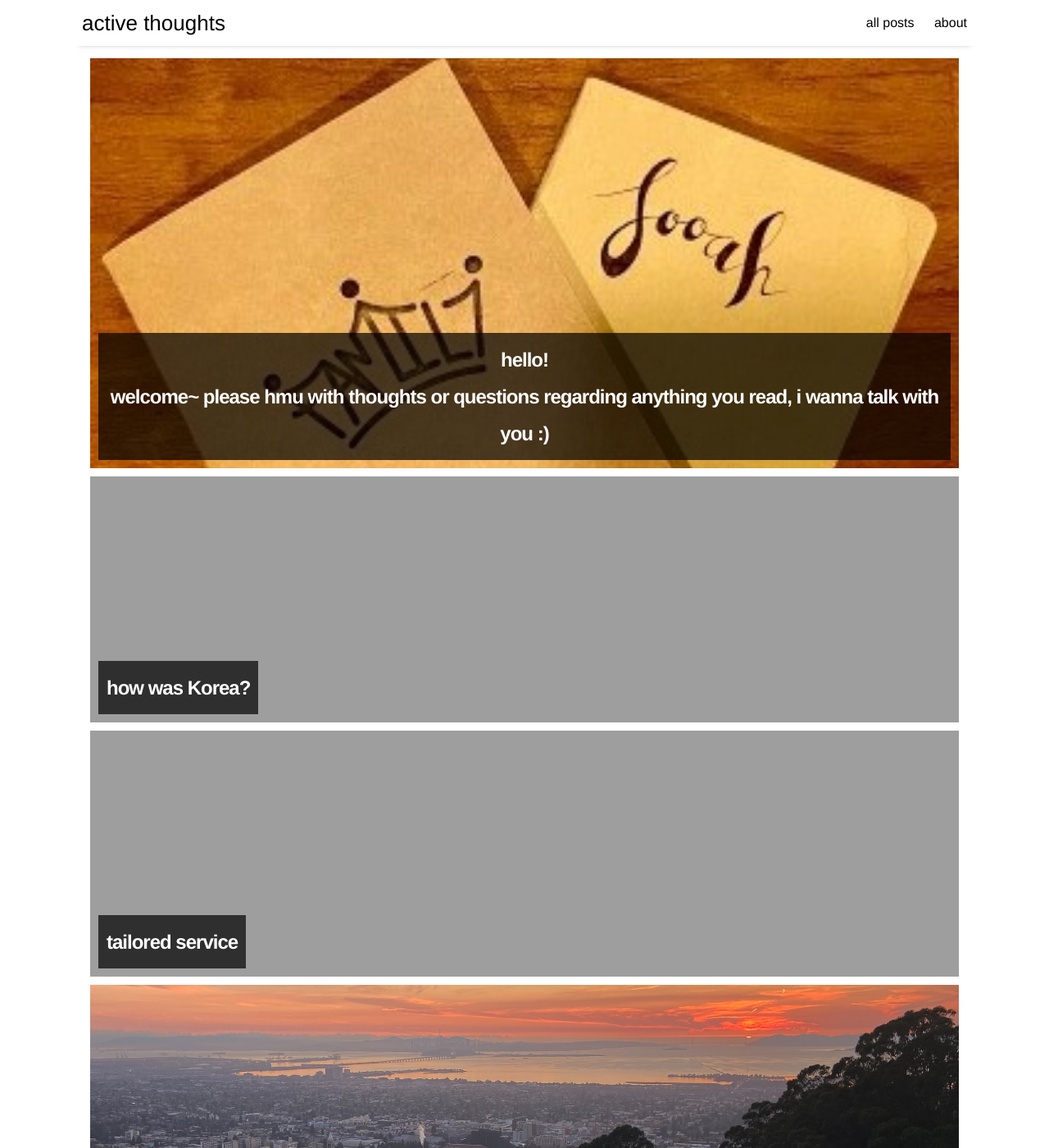
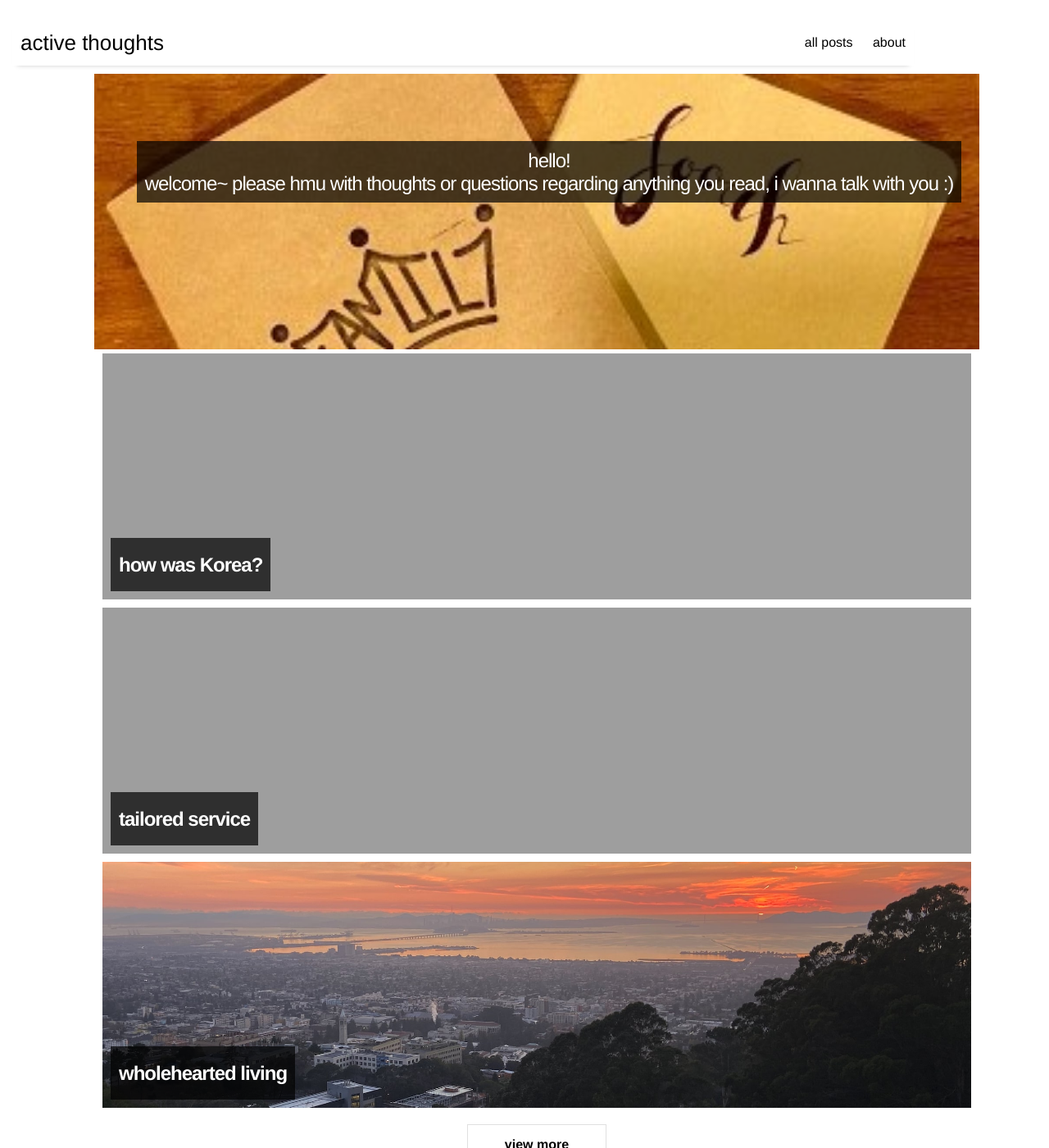
Before and after one commit to thoughtshso/blog, a Jekyll site: the page built from index.html, in a window 1280 px wide and 1400 px high. Shown: the whole window at 82% size. Built offline with Jekyll 4.4.1, drawn with Linux system fonts in a browser that asks for light colours; nearby versions of some CDN libraries; the list of posts is cut into pages by our own code.

Commit message:
[masthead] change style

```diff
--- a/_includes/masthead.html
+++ b/_includes/masthead.html
@@ -1,8 +1,6 @@
-<article>
-  <a href="{{ site.url }}">
-    <div class="masthead" style="background-image:url({{ site.url }}/assets/img/journals.jpg)">
-      <h2><span>hello! <br \>
-          welcome~ please hmu with thoughts or questions regarding anything you read, i wanna talk with you :)</span></h2>
-    </div>
-  </a>
-</article>
+<header class="masthead" style="background-image:url({{ site.url }}/assets/img/journals.jpg); min-height: 70%;">
+  <div class="container">
+    <h2><span>hello! <br \>
+        welcome~ please hmu with thoughts or questions regarding anything you read, i wanna talk with you :)</span></h2>
+  </div>
+</header>
--- a/_sass/_home.scss
+++ b/_sass/_home.scss
@@ -64,25 +64,27 @@
 */
 
 .masthead {
-  height: 500px;
-  margin: 5px 10px 10px;
-  background-position: center;
-  background-repeat: no-repeat;
+  padding-top: 3rem !important;
+  padding-bottom: 3rem !important;
+  background: no-repeat center center scroll;
   background-size: cover;
   position: relative;
+  height: 15rem;
+  max-width: $container-width;
 }
 .masthead h2 {
   text-align: center;
   bottom: 0;
   margin: 0;
   padding: 10px;
-  position: absolute;
+  vertical-align: middle;
 }
 .masthead h2 span {
-  text-align: center;
   display: inline-block;
   color: white;
-  font: bold 24px/45px Helvetica, Sans-Serif;
+  font: 1em;
+  font-weight: normal;
+  line-height: 1.15;
   letter-spacing: -1px;
   background: rgb(0, 0, 0); /* fallback color */
   background: rgba(0, 0, 0, 0.7);
@@ -91,20 +93,15 @@
 .masthead span a {
   color: white;
 }
-.masthead h1 {
-  bottom: 0;
-  margin: 10px;
-  padding: 10px;
-  position: absolute;
-  text-align: center;
+.container {
+  width: 100%;
+  padding-right: 15px;
+  padding-left: 15px;
+  margin-right: auto;
+  margin-left: auto;
+  overflow: hidden;
+  vertical-align: middle;
+  justify-content: center !important;
+  margin-top: 1.5rem !important;
+  margin-bottom: 1.5rem !important;
 }
-.masthead h1 span {
-  display: inline-block;
-  color: white;
-  font: bold 30px/48px Helvetica, Sans-Serif;
-  letter-spacing: -1px;
-  background: rgb(0, 0, 0); /* fallback color */
-  background: rgba(0, 0, 0, 0.7);
-  padding: 10px;
-  text-align: center;
-}
```
